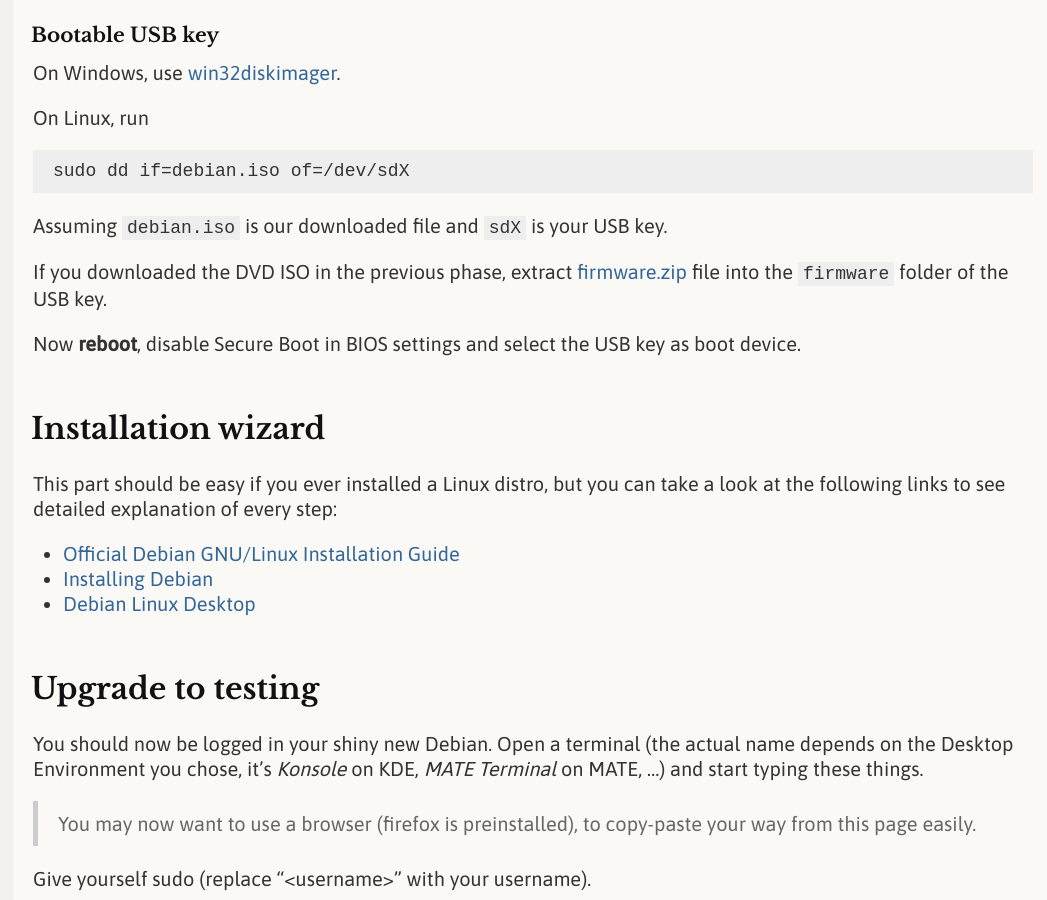
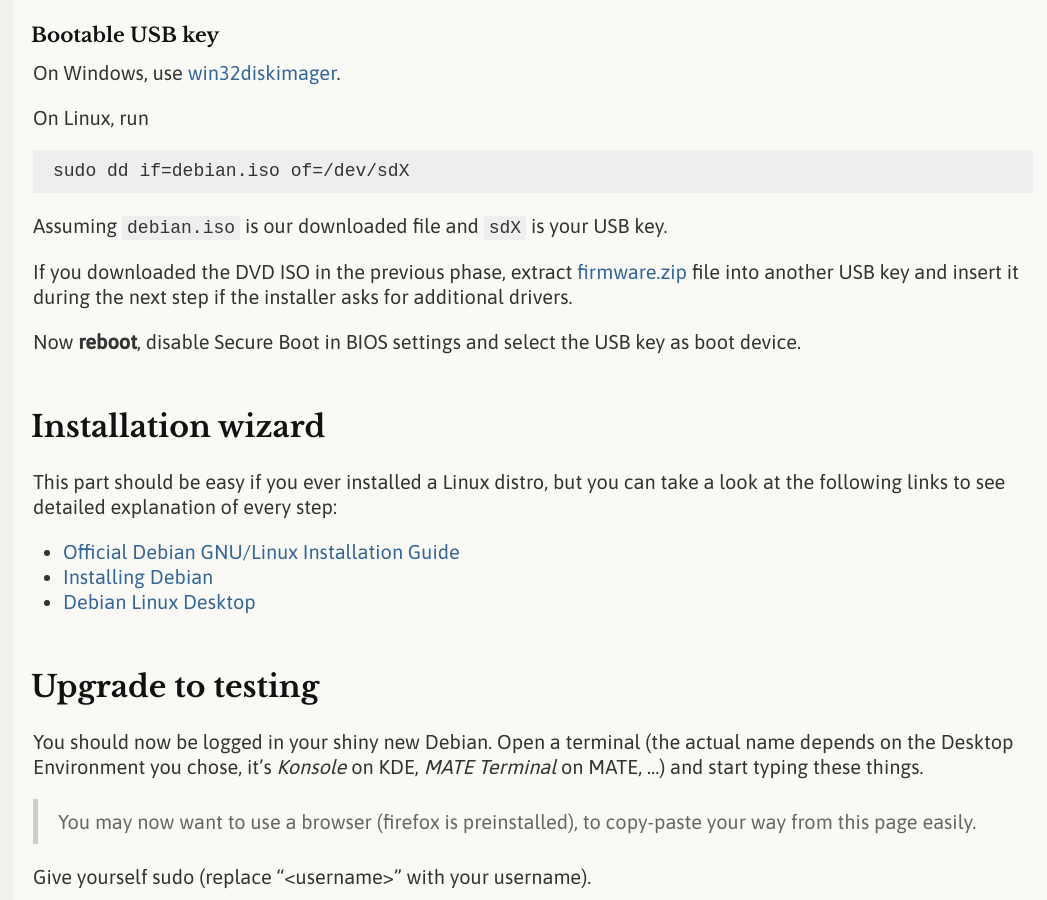
Before and after one commit to avivace/debian-quickstart, a Jekyll site: the page built from index.md, in a window 1280 px wide and 900 px high, scrolled down 955 px. Shown: the whole window, without its empty margins (107-1154 px from the left). Built offline with Jekyll 4.4.1, drawn with Linux system fonts in a browser that asks for light colours; our own code applies the rules of GitHub Pages for plain Markdown files.

````diff
--- a/index.md
+++ b/index.md
@@ -30,7 +30,7 @@
 ```
 Assuming `debian.iso` is our downloaded file and `sdX` is your USB key.
 
-If you downloaded the DVD ISO in the previous phase, extract [firmware.zip](https://cdimage.debian.org/cdimage/unofficial/non-free/firmware/stable/current/) file into the `firmware` folder of the USB key.
+If you downloaded the DVD ISO in the previous phase, extract [firmware.zip](https://cdimage.debian.org/cdimage/unofficial/non-free/firmware/stable/current/) file into another USB key and insert it during the next step if the installer asks for additional drivers.
 
 Now **reboot**, disable Secure Boot in BIOS settings and select the USB key as boot device.
 
````
Also changed, not shown: 404.html (+5 -2 lines).
